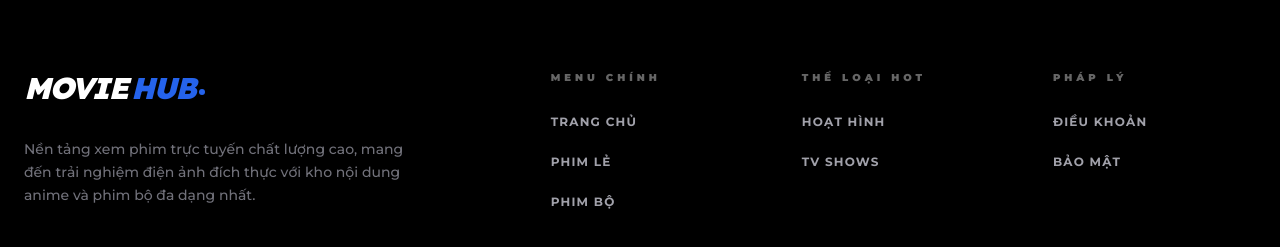
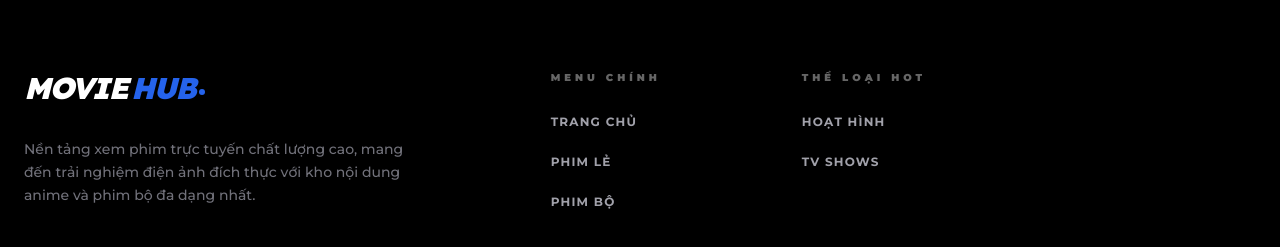
Before and after one commit to duan2k7/AniVieWeb, a React (Vite) app: page / in a window 1280 px wide. Shown: the part 1058-1305 px from the top of the page. Built offline with nearby package versions, Linux system fonts and the light colour scheme; no server answers.

Commit message:
UI: remove 'Pháp lý', 'Điều khoản', and 'Bảo mật' from footer

```diff
--- a/components/Footer.tsx
+++ b/components/Footer.tsx
@@ -37,14 +37,6 @@ const Footer: React.FC = () => {
                 <li><Link to="/danh-sach/tv-shows" className="text-zinc-400 hover:text-white text-xs font-bold uppercase tracking-widest transition-all hover:translate-x-1 inline-block">TV Shows</Link></li>
               </ul>
             </div>
-
-            <div className="space-y-6 col-span-2 sm:col-span-1">
-              <span className="text-white text-[10px] font-black uppercase tracking-[0.4em] opacity-40 block">Pháp lý</span>
-              <ul className="space-y-4">
-                <li><Link to="#" className="text-zinc-400 hover:text-white text-xs font-bold uppercase tracking-widest transition-all hover:translate-x-1 inline-block">Điều khoản</Link></li>
-                <li><Link to="#" className="text-zinc-400 hover:text-white text-xs font-bold uppercase tracking-widest transition-all hover:translate-x-1 inline-block">Bảo mật</Link></li>
-              </ul>
-            </div>
           </div>
         </div>
       </div>
```
